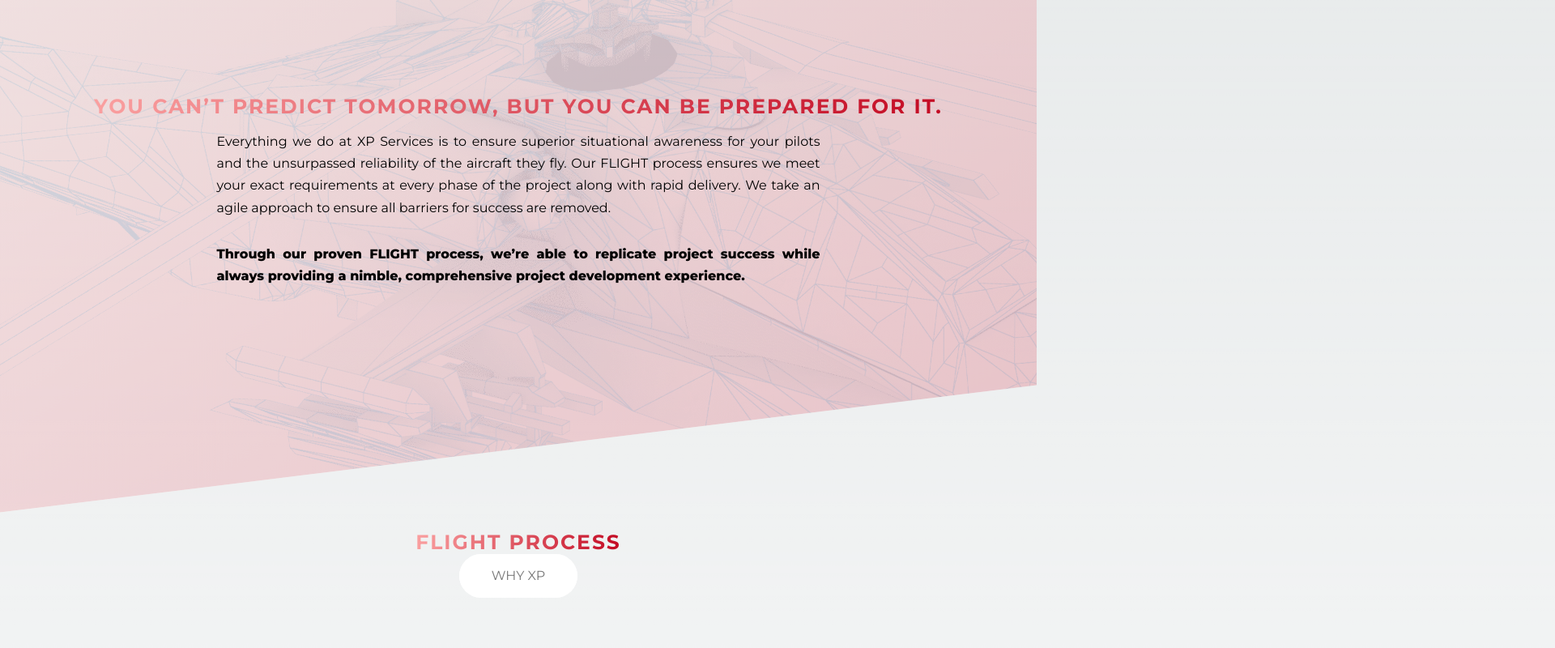
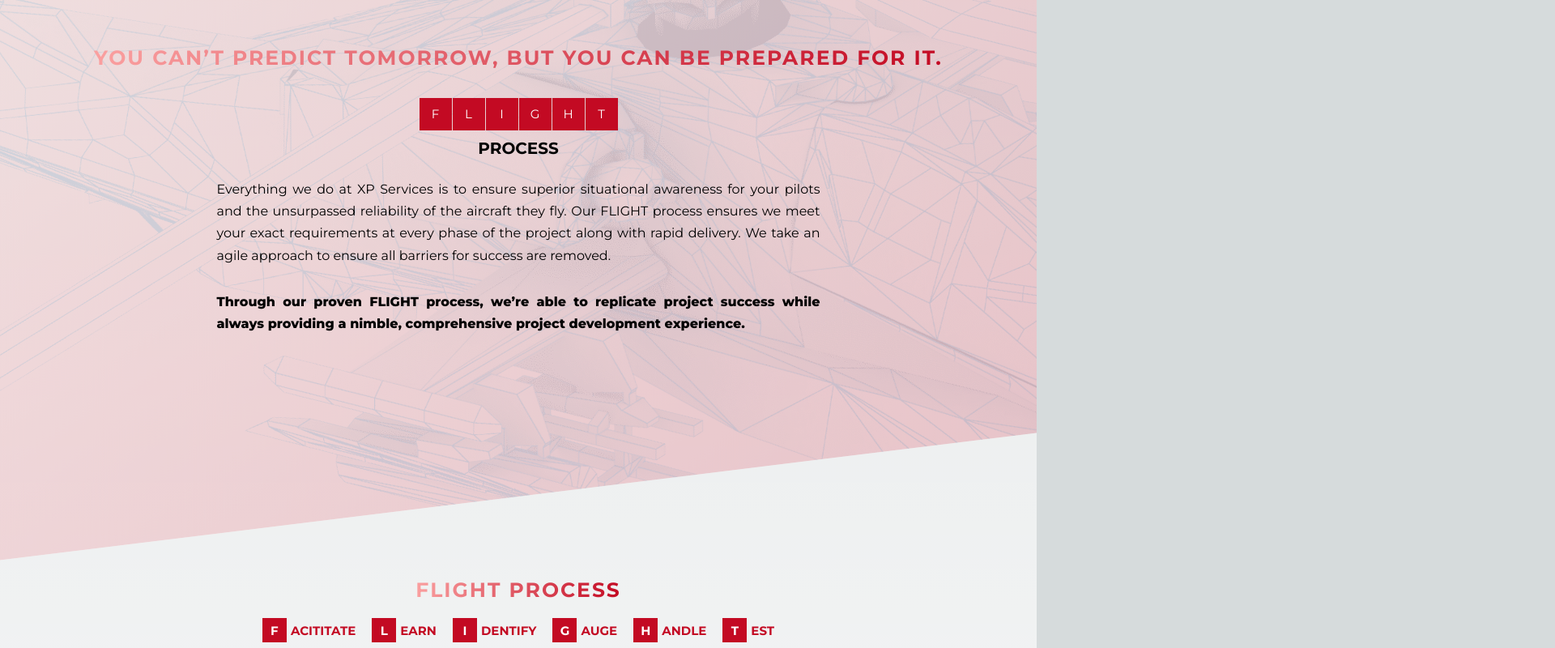
Before and after one commit to openmymai/xpaerospace, a Next.js app: page / in a window 1280 px wide. Shown: the part 1700-2500 px from the top of the page at 81% size, 1920 px wide, since content can reach past the window. Built offline with nearby package versions, Linux system fonts and the light colour scheme.

Commit message:
Add flight process with flex display

```diff
--- a/app/components/Features.js
+++ b/app/components/Features.js
@@ -10,6 +10,18 @@
             YOU CAN’T PREDICT TOMORROW, BUT YOU CAN BE PREPARED FOR IT.
           </h1>
         </div>
+        <div className='letters__block'>
+          <div className='letters__wrap'>
+            <div className='letters__single'>F</div>
+            <div className='letters__single'>L</div>
+            <div className='letters__single'>I</div>
+            <div className='letters__single'>G</div>
+            <div className='letters__single'>H</div>
+            <div className='letters__single'>T</div>
+          </div>
+          <div className='letters__subtitle'>Process</div>
+        </div>
+
         <div className='container'>
           <div className='row'>
             <div className='col-md-8 offset-md-2'>
--- a/app/components/Navigation.js
+++ b/app/components/Navigation.js
@@ -14,7 +14,7 @@
 
   return (
     <div>
-      <nav className='fixed relative bg-white/50 backdrop-blur-xl w-full h-24 shadow-xl z-50'>
+      <nav className='fixed bg-white/50 backdrop-blur-xl w-full h-24 shadow-xl z-50'>
         <div className='flex justify-between items-center h-full px-4'>
           <div>
             <Link href='/'>
--- a/app/components/Process.js
+++ b/app/components/Process.js
@@ -10,6 +10,36 @@
         <div className='u-center-text u-margin-bottom-small'>
           <h1 className='heading-secondary'>Flight Process</h1>
 
+          <div className='redbox__word-block'>
+            <div className='redbox__word-wrap'>
+              <div className='redbox__word'>
+                <span>F</span>
+                acititate
+              </div>
+              <div className='redbox__word'>
+                <span>L</span>
+                earn
+              </div>
+              <div className='redbox__word'>
+                <span>I</span>
+                dentify
+              </div>
+              <div className='redbox__word'>
+                <span>G</span>
+                auge
+              </div>
+              <div className='redbox__word'>
+                <span>H</span>
+                andle
+              </div>
+              <div className='redbox__word'>
+                <span>T</span>
+                est
+              </div>
+            </div>
+          </div>
+
+          {/* Button */}
           <div className='container'>
             <div className='row'>
               <div className='col-md-6 offset-md-3'>
--- a/app/style.css
+++ b/app/style.css
@@ -773,6 +773,78 @@
   color: #c30a23;
 }
 
+.redbox__word-block {
+  margin-bottom: 25px;
+}
+.redbox__word-wrap {
+  display: flex;
+  flex-flow: row wrap;
+  justify-content: center;
+  align-items: center;
+  gap: 20px;
+  padding-top: 20px;
+}
+@media only screen and (max-width: 56.25em) {
+  .redbox__word-wrap {
+    width: 130px;
+    margin: 0 auto;
+    justify-content: flex-start;
+    font-size: 1.5rem;
+  }
+}
+.redbox__word {
+  display: flex;
+  flex-flow: row wrap;
+  justify-content: center;
+  align-items: center;
+  text-transform: uppercase;
+  color: #c30a23;
+  font-size: 1.5rem;
+  font-weight: bold;
+}
+.redbox__word span {
+  display: flex;
+  width: 30px;
+  height: 30px;
+  display: flex;
+  flex-flow: row wrap;
+  justify-content: center;
+  align-items: center;
+  background-color: #c30a23;
+  color: #fff;
+  margin-right: 5px;
+}
+
+.letters__block {
+  margin-bottom: 20px;
+}
+.letters__wrap {
+  display: flex;
+  flex-flow: row nowrap;
+  justify-content: center;
+  align-items: center;
+  gap: 1px;
+  padding-top: 20px;
+}
+.letters__single {
+  width: 40px;
+  height: 40px;
+  display: flex;
+  flex-flow: row wrap;
+  justify-content: center;
+  align-items: center;
+  font-size: 1.5rem;
+  background-color: #c30a23;
+  color: #fff;
+}
+.letters__subtitle {
+  text-align: center;
+  font-size: 2rem;
+  font-weight: bold;
+  text-transform: uppercase;
+  padding-top: 5px;
+}
+
 .story {
   width: 75%;
   margin: 0 auto;
--- /dev/null
+++ b/sass/components/_redbox.scss
@@ -0,0 +1,79 @@
+.redbox {
+  &__word-block {
+    margin-bottom: 25px;
+  }
+
+  &__word-wrap {
+    display: flex;
+    flex-flow: row wrap;
+    justify-content: center;
+    align-items: center;
+    gap: 20px;
+    padding-top: 20px;
+    @include respond(tab-port) {
+      width: 130px;
+      margin: 0 auto;
+      justify-content: flex-start;
+      font-size: 1.5rem;
+    }
+  }
+
+  &__word {
+    display: flex;
+    flex-flow: row wrap;
+    justify-content: center;
+    align-items: center;
+    text-transform: uppercase;
+    color: $color-primary;
+    font-size: 1.5rem;
+    font-weight: bold;
+  }
+
+  &__word span {
+    display: flex;
+    width: 30px;
+    height: 30px;
+    display: flex;
+    flex-flow: row wrap;
+    justify-content: center;
+    align-items: center;
+    background-color: $color-primary;
+    color: $color-white;
+    margin-right: 5px;
+  }
+}
+
+.letters {
+  &__block {
+    margin-bottom: 20px;
+  }
+
+  &__wrap {
+    display: flex;
+    flex-flow: row nowrap;
+    justify-content: center;
+    align-items: center;
+    gap: 1px;
+    padding-top: 20px;
+  }
+
+  &__single {
+    width: 40px;
+    height: 40px;
+    display: flex;
+    flex-flow: row wrap;
+    justify-content: center;
+    align-items: center;
+    font-size: 1.5rem;
+    background-color: $color-primary;
+    color: $color-white;
+  }
+
+  &__subtitle {
+    text-align: center;
+    font-size: 2rem;
+    font-weight: bold;
+    text-transform: uppercase;
+    padding-top: 5px;
+  }
+}
--- a/sass/main.scss
+++ b/sass/main.scss
@@ -14,6 +14,7 @@
 @import 'components/feature-box';
 @import 'components/form';
 @import 'components/popup';
+@import 'components/redbox';
 @import 'components/story';
 
 @import 'layout/footer';
```
Also changed, not shown: 1 other file (tests, documents, lock files or other folders).
